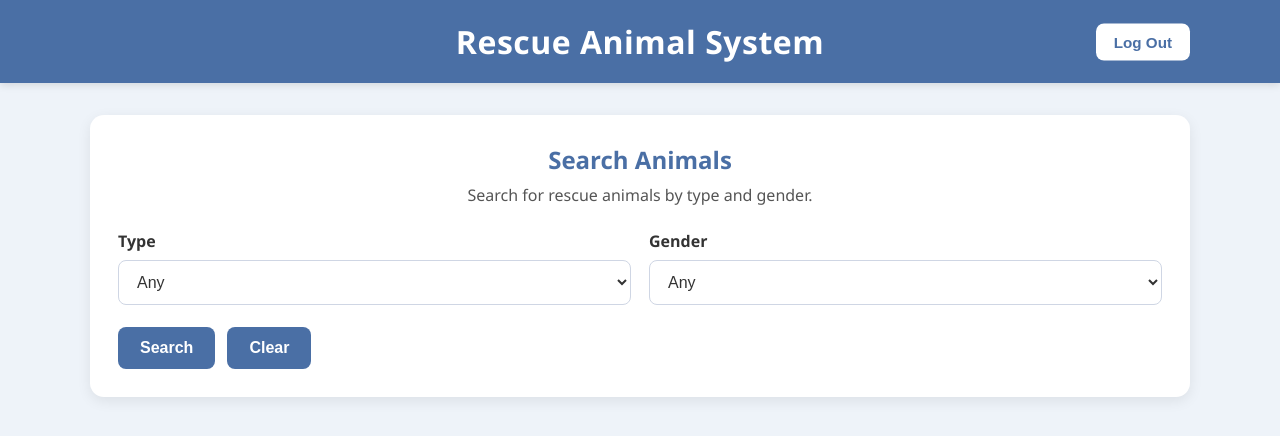
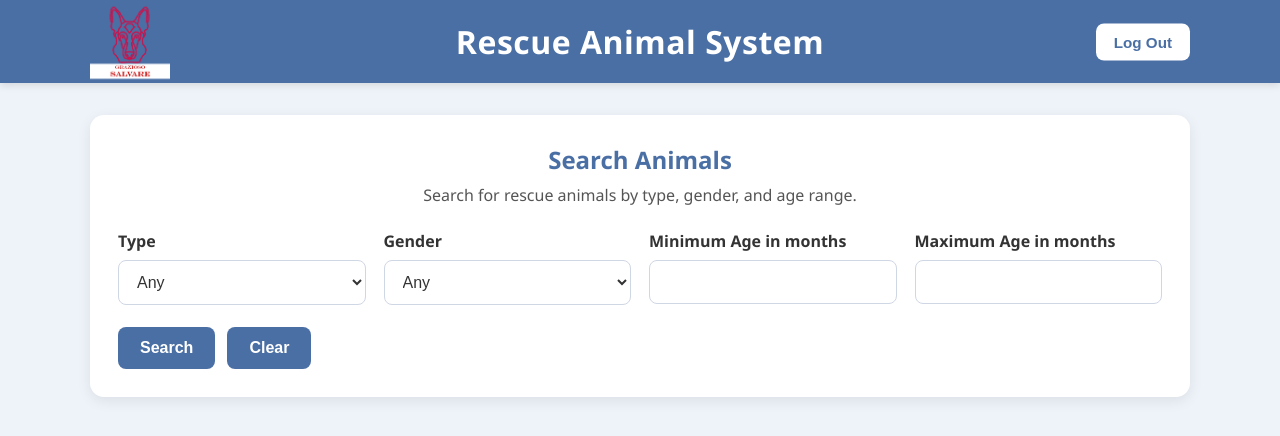
Before and after one commit to SVitiello/CS-499, an Angular app in the folder client/: page /animals in a window 1280 px wide. Shown: the top 436 px of the page. Built offline with nearby package versions, Linux system fonts and the light colour scheme.

Commit message:
Enhancement 2 scoring algorithm for search completed and added company logo to UI

```diff
--- a/client/src/app/features/animals/animal-list/animal-list.css
+++ b/client/src/app/features/animals/animal-list/animal-list.css
@@ -28,7 +28,7 @@
   border-left: 6px solid #4a6fa5;
 }
 
-.animal-card h4 {
+.animal-card h3 {
   margin-top: 0;
   margin-bottom: 14px;
   color: #4a6fa5;
--- a/client/src/app/features/animals/animal-list/animal-list.html
+++ b/client/src/app/features/animals/animal-list/animal-list.html
@@ -12,6 +12,7 @@
       <p><strong>Training Status:</strong> {{ animal.trainingStatus }}</p>
       <p><strong>Reserved:</strong> {{ animal.reserved ? 'Yes' : 'No' }}</p>
       <p><strong>Favorite:</strong> {{ animal.isFavorite ? 'Yes' : 'No' }}</p>
+      <p><strong>Score:</strong> {{ animal.rankScore }}</p>
 
       <div class ="card-button-row">
         <button class="favorite-button" (click)="favoriteAnimal(animal)">
--- a/client/src/app/features/animals/animal-search/animal-search.html
+++ b/client/src/app/features/animals/animal-search/animal-search.html
@@ -2,7 +2,7 @@
   <div class="search-card">
     <h2>Search Animals</h2>
     <p class="search-subtitle">
-      Search for rescue animals by type and gender.
+      Search for rescue animals by type, gender, and age range.
     </p>
 
     <div class="form-grid">
@@ -23,11 +23,21 @@
           <option value="Female">Female</option>
         </select>
       </div>
+
+      <div class="form-group">
+        <label for="minAgeMonths">Minimum Age in months</label>
+        <input id="minAgeMonths" type="number" [(ngModel)]="minAgeMonths" />
+      </div>
+
+      <div class="form-group">
+        <label for="maxAgeMonths">Maximum Age in months</label>
+        <input id="maxAgeMonths" type="number" [(ngModel)]="maxAgeMonths" />
+      </div>
     </div>
 
     <div class="button-row">
-      <button type="button" (click)="searchAnimals()">Search</button>
-      <button type="button" class="clear-button" (click)="clearSearch()">Clear</button>
+      <button (click)="searchAnimals()">Search</button>
+      <button class="clear-button" (click)="clearSearch()">Clear</button>
     </div>
   </div>
 
--- a/client/src/app/features/animals/animal-search/animal-search.ts
+++ b/client/src/app/features/animals/animal-search/animal-search.ts
@@ -6,10 +6,15 @@ import { Component } from '@angular/core';
   templateUrl: './animal-search.html',
   styleUrl: './animal-search.css',
 })
+
 export class AnimalSearch {
   animalType = '';
   gender = '';
   hasSearched = false;
+  // converting age into months to work with search algorithm
+  minAgeMonths: number | null = null;
+  maxAgeMonths: number | null = null;
+
 
   // Using a mock list of animals prior to connecting database
   animals = [
@@ -86,27 +91,86 @@ export class AnimalSearch {
   ]
 
   // Search functions to filter search results by animal type and gender
-  filteredAnimals = [...this.animals];
+  filteredAnimals = this.animals.map(animal => ({
+    ...animal,
+    rankScore: 0
+  }));
 
   searchAnimals() {
     this.hasSearched = true;
 
     this.filteredAnimals = this.animals.filter(animal => {
       const matchesType = !this.animalType ||
-      animal.animalType === this.animalType;
+      animal.animalType.toLowerCase() === this.animalType.toLowerCase();
 
       const matchesGender = !this.gender ||
       animal.gender.toLowerCase() === (this.gender.toLowerCase());
 
       return matchesType && matchesGender;
-    });
+    })
+    .map(animal => ({
+      ...animal,
+      rankScore: this.scoreAnimal(animal)
+    }))
+    .sort((a, b) => b.rankScore - a.rankScore);
   }
+
+  scoreAnimal(animal: any): number {
+    let score = 0;
+
+    const trainingStatus = animal.trainingStatus.toLowerCase();
+
+
+    // Adds score for training status.
+    if (trainingStatus === 'fully trained') {
+      score += 50;
+    } else if (trainingStatus === 'in training') {
+      score += 30;
+    }
+
+    // Adds score for animal type.
+    if (this.animalType && animal.animalType.toLowerCase() === this.animalType.toLowerCase()) {
+      score += 30;
+    }
+
+    // calls function to convert animal age to months
+    const animalAgeMonths = this.getAgeInMonths(animal.age);
+
+    // Adds score for age of animal.
+    if (this.minAgeMonths !== null && this.maxAgeMonths !== null &&
+      animalAgeMonths >= this.minAgeMonths && animalAgeMonths <= this.maxAgeMonths) {
+        score += 30;
+      }
+
+    return score;
+  }
+
+  // function to convert animal age to months
+  getAgeInMonths(age: string): number {
+    const parts = age.toLowerCase().split(' ');
+    const value = parseInt(parts[0], 10);
+    const unit = parts[1];
+
+    // if the age is in years, multiply by 12.
+    if (unit.includes('year')) {
+      return value * 12;
+    }
+
+    return value;
+  }
+
 
   // Clear search results
   clearSearch() {
     this.animalType = '';
     this.gender = '';
     this.hasSearched = false;
-    this.filteredAnimals = [...this.animals];
+    this.minAgeMonths = null;
+    this.maxAgeMonths = null;
+
+    this.filteredAnimals = this.animals.map(animal => ({
+      ...animal,
+      rankScore: 0
+    }));
   }
 }
--- a/client/src/app/shared/navbar/navbar.css
+++ b/client/src/app/shared/navbar/navbar.css
@@ -40,3 +40,11 @@
 .logout-button:hover {
   background-color: #eef3f9;
 }
+
+.logo {
+  position: absolute;
+  left: 0;
+  top: 50%;
+  transform: translateY(-50%);
+  height: 80px;
+}
--- a/client/src/app/shared/navbar/navbar.html
+++ b/client/src/app/shared/navbar/navbar.html
@@ -1,5 +1,10 @@
 <nav class = "navbar">
   <div class = "navbar-content">
+    <img
+      src="/GraziosoSalvareLogo.png"
+      alt="Company Logo"
+      class="logo"
+    />
     <h1> Rescue Animal System </h1>
     <button
     *ngIf="!isLoginPage()"
```
Also changed, not shown: client/public/GraziosoSalvareLogo.png (added), client/src/app/features/animals/animal-search/animal-search.css (line endings or trailing spaces).
